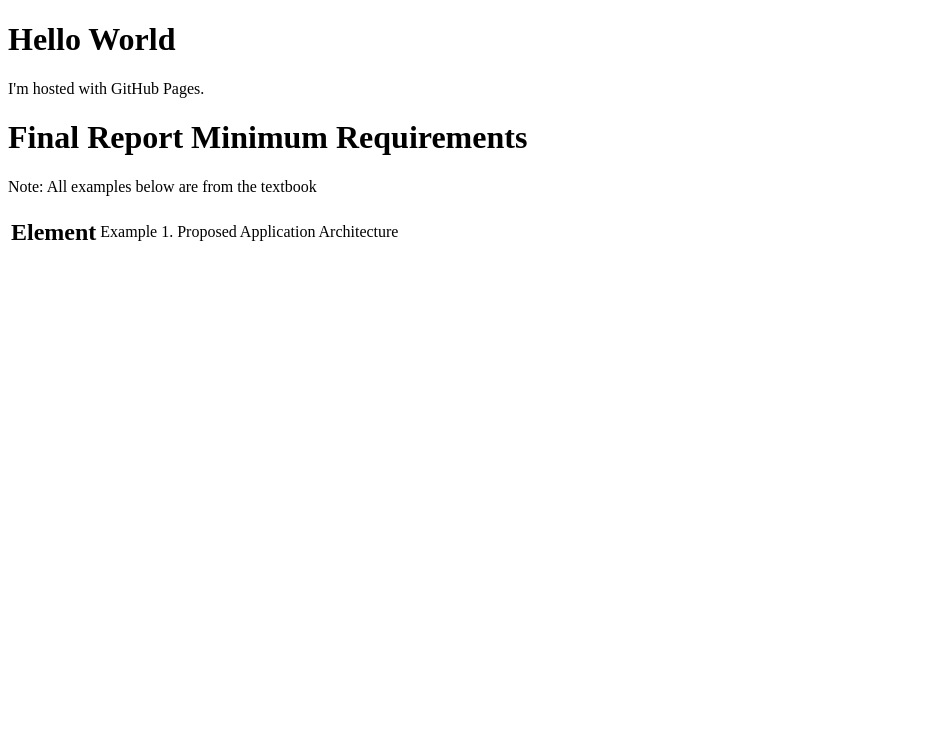
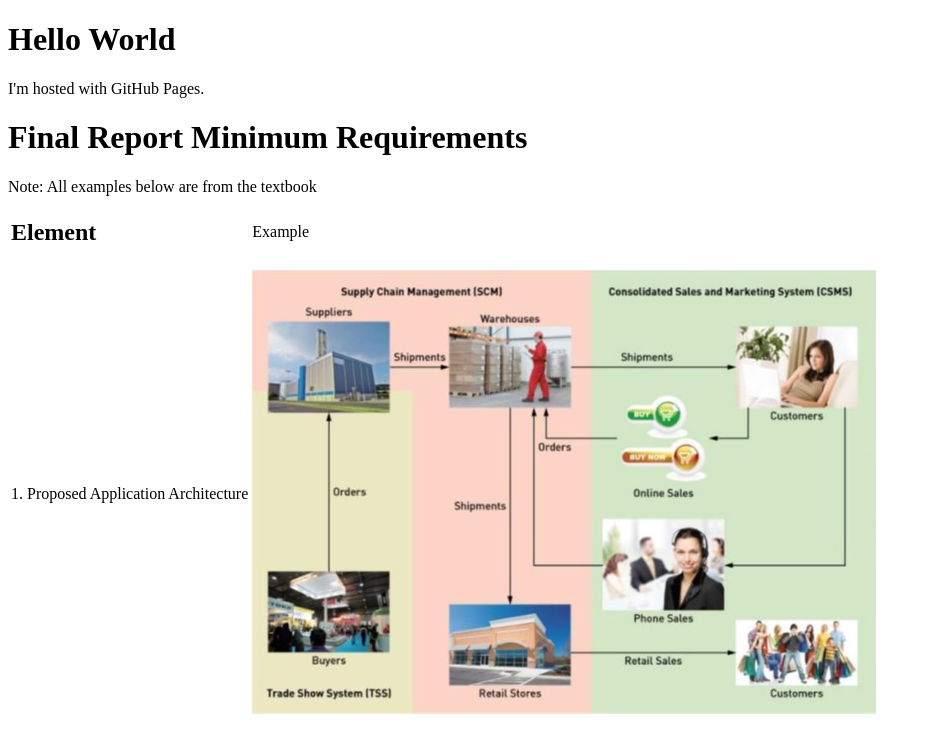
Before and after one commit to aak29/aak29.github.io, a plain HTML site: page index.html in a window 1280 px wide. Shown: the whole page, without its empty margins (0-931 px from the left). Drawn offline with Linux system fonts and the light colour scheme.

Commit message:
Update index.html

```diff
--- a/index.html
+++ b/index.html
@@ -6,10 +6,17 @@
 
 <h1>  Final Report Minimum Requirements </h1>
 Note: All examples below are from the textbook
-<table>
+<table
+  table, th, td {
+  border: 1px solid black;
+  border-collapse: collapse;
+}
+>
   <tr>
     <td><h2>Element</td><td>Example</h2></td>
-    <td>1. Proposed Application Architecture</td><td><a href="system_illo.jpg"></a></td>
+  </tr>
+  <tr>
+    <td>1. Proposed Application Architecture</td><td><img src="system_illo.jpg"></td>
   </tr>
 
 </table>
```
